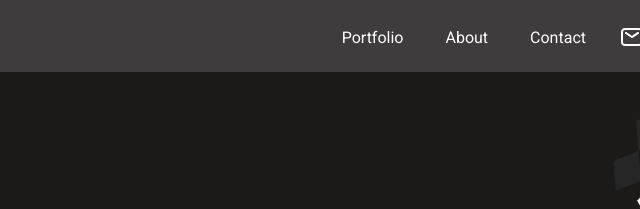
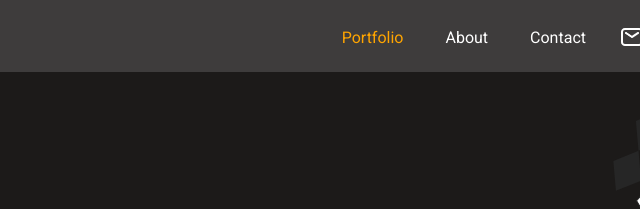
Before and after one commit to maryam0007/Portfolio-setup-and-mobile-first, a website: page index.html in a window 1280 px wide. In both pictures the pointer is over the link "Portfolio". Shown: the top 209 px of the page, 640-1280 px from the left. Drawn offline with Linux system fonts and the light colour scheme.

Commit message:
final commit

```diff
--- a/style.css
+++ b/style.css
@@ -50,7 +50,8 @@
     margin-right: 24px;
     margin-top: 10px;
   }
-  .mob-bars{
+
+  .mob-bars {
     cursor: pointer;
     font-family: "Roboto", sans-serif;
     color: white;
@@ -650,10 +651,12 @@
     animation-fill-mode: forwards;
     transform-origin: center center;
   }
+
   @keyframes rotate {
     0% {
       transform: rotate(0deg);
     }
+
     100% {
       transform: rotate(360deg);
     }
@@ -687,6 +690,7 @@
     margin-right: 34px;
     transition: color 0.5s ease;
   }
+
   .envelope {
     background-image: url("img/envelope.png");
     background-repeat: no-repeat;
@@ -771,6 +775,10 @@
     height: 20px;
     margin-top: 20px;
     margin-left: 36px;
+  }
+
+  .nav-link a:hover {
+    color: orange;
   }
 
   .main-image {
```
Lines whose indentation alone changed are shown as unchanged.
